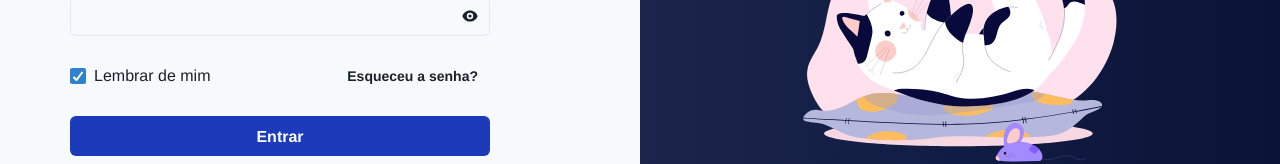
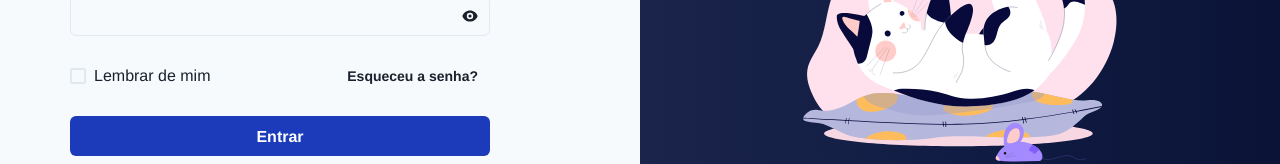
Before and after one commit to netosantosbr/adotar-front, a React (Vite) app: page /auth/login in a window 1280 px wide. Shown: the part 353-517 px from the top of the page. Built offline with nearby package versions, Linux system fonts and the light colour scheme.

Commit message:
fix: add default remember value as false

```diff
--- a/src/app/modules/auth/pages/login/index.tsx
+++ b/src/app/modules/auth/pages/login/index.tsx
@@ -9,7 +9,7 @@ const Login = () => {
     initialValues: {
       email: "",
       password: "",
-      remember: true,
+      remember: false,
     },
     validationSchema: Yup.object().shape({
       email: Yup.string()
```
